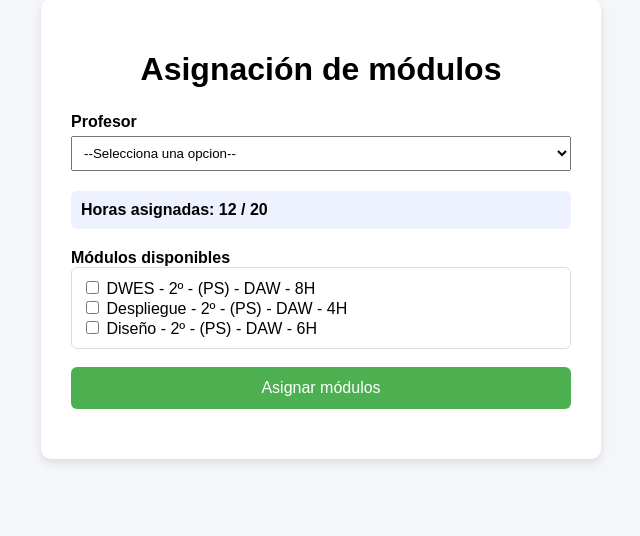
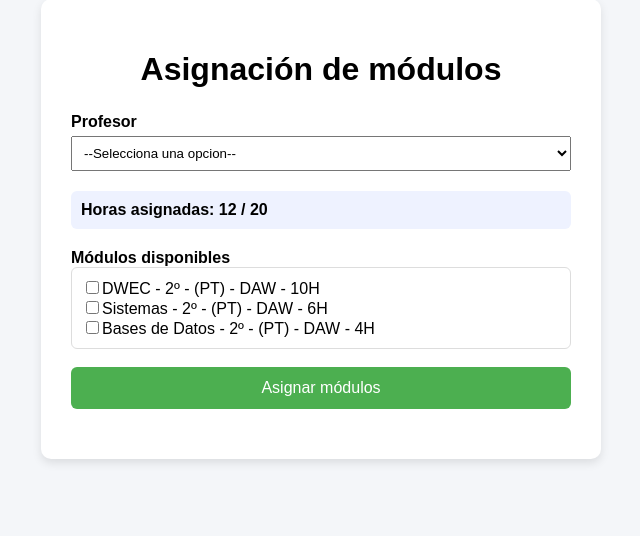
Before and after one commit to gaonaorozcovictor-debug/TFJ_Kevin_Edu-Vic, a PHP site: page / in a window 1280 px wide. Shown: the part 179-715 px from the top of the page, without its empty margins (319-959 px from the left). Run offline with PHP 8.4, Linux system fonts and the light colour scheme.

Commit message:
Add files via upload

```diff
--- a/index.php
+++ b/index.php
@@ -1,4 +1,20 @@
 <?php
+
+// Asignaturas para profesores PS
+$asignaturas_PS = [
+    ['nombre' => 'DWES', 'curso' => '2º', 'categoria' => '(PS)', 'grado' => 'DAW', 'horas' => '8H'],
+    ['nombre' => 'Despliegue', 'curso' => '2º', 'categoria' => '(PS)', 'grado' => 'DAW', 'horas' => '4H'],
+    ['nombre' => 'Diseño', 'curso' => '2º', 'categoria' => '(PS)', 'grado' => 'DAW', 'horas' => '6H'],
+];
+
+// Asignaturas para profesores PT
+$asignaturas_PT = [
+    ['nombre' => 'DWEC', 'curso' => '2º', 'categoria' => '(PT)', 'grado' => 'DAW', 'horas' => '10H'],
+    ['nombre' => 'Sistemas', 'curso' => '2º', 'categoria' => '(PT)', 'grado' => 'DAW', 'horas' => '6H'],
+    ['nombre' => 'Bases de Datos', 'curso' => '2º', 'categoria' => '(PT)', 'grado' => 'DAW', 'horas' => '4H'],
+];
+
+
 if(isset($_POST['profesor'])){
     $categoria = $_POST['profesor'];
 }else{
@@ -25,11 +41,11 @@ if(isset($_POST['profesor'])){
 <form method="POST">
     <select name="profesor" onchange="this.form.submit()">
         <option>--Selecciona una opcion--</option>
-        <option value="(PS)">Ana (PS)</option>
-        <option value="(PT)">Juan (PT)</option>
-        <option value="(PS)">Marta (PS)</option>
+        <option value="PS">Ana (PS)</option>
+        <option value="PT">Juan (PT)</option>
+        <option value="PS">Marta (PS)</option>
     </select>
-<form>
+</form>
 </div>
 
 <div class="section hours">
@@ -43,9 +59,7 @@ Horas asignadas: 12 / 20
 
 <form method="POST">
 
-    <input type="checkbox"> DWES - 2º - <?php echo $categoria; ?> - DAW - 8H <br>
-    <input type="checkbox"> Despliegue - 2º - <?php echo $categoria; ?> - DAW - 4H <br>
-    <input type="checkbox"> Diseño - 2º - <?php echo $categoria; ?> - DAW - 6H <br>
+   <?php if($categoria==="PS"){imprimirAsignaturas($asignaturas_PS);}else{imprimirAsignaturas($asignaturas_PT);} ?>
 
 </form>
 
@@ -57,3 +71,20 @@ Horas asignadas: 12 / 20
 
 </body>
 </html>
+<?php
+
+function imprimirAsignaturas($asignaturas){
+    foreach($asignaturas as $datos){
+        echo "<input type='checkbox'>";
+        foreach($datos as $valor){
+            if(str_contains($valor,"H")){
+                echo $valor;
+            }else{
+                echo $valor ." - ";
+            }
+        }
+        echo "<br>";
+    }
+}
+
+?>
```
